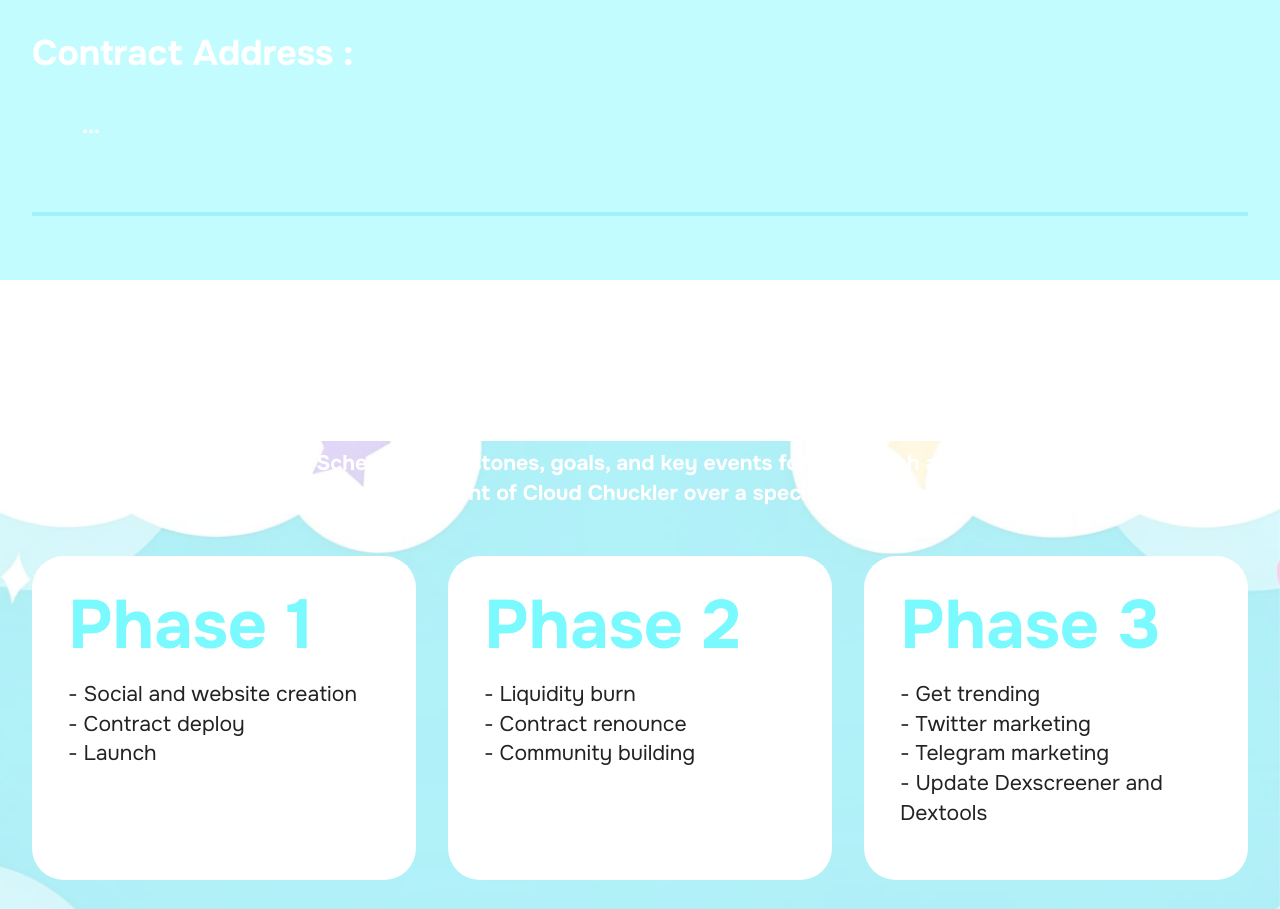
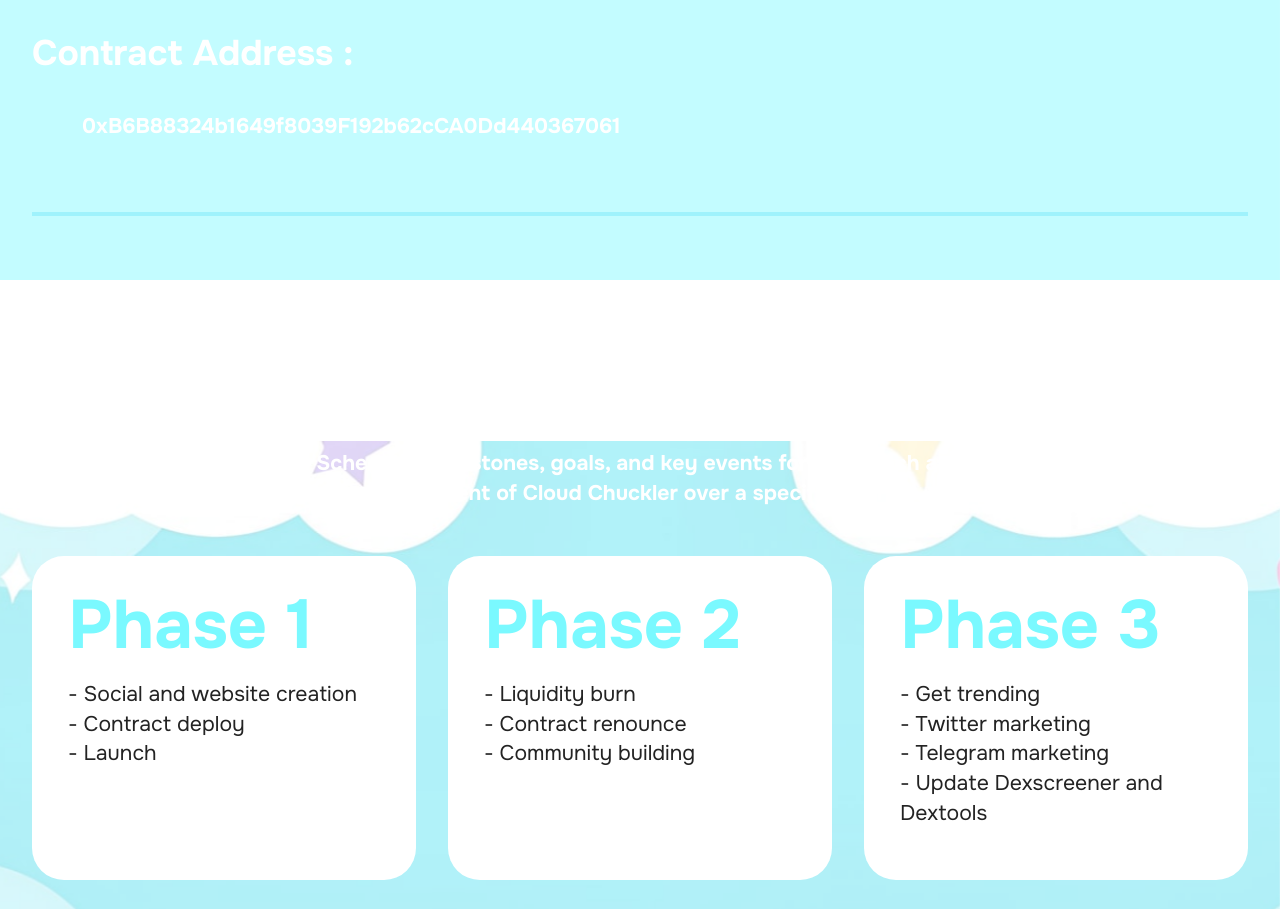
Before and after one commit to argombut/CC, a plain HTML site: page index.html in a window 1280 px wide. Shown: the part 2197-3106 px from the top of the page. Drawn offline with Linux system fonts and the light colour scheme; files whose address does not match are found by name.

Commit message:
CC Final

```diff
--- a/index.html
+++ b/index.html
@@ -177,7 +177,7 @@
 	        	<h3 class="mbr-section-title mbr-fonts-style mbr-white mb-4 display-5" style="color: white">
 	          		<strong>Contract Address : </strong>
 	        	</h3>
-	        	<p class="etherscan mbr-text mbr-fonts-style mb-4 display-7"><strong>...</strong></p><br>
+	        	<p class="etherscan mbr-text mbr-fonts-style mb-4 display-7"><strong>0xB6B88324b1649f8039F192b62cCA0Dd440367061</strong></p><br>
 	        	<hr class="newlines">
 	        </div>
 
```
